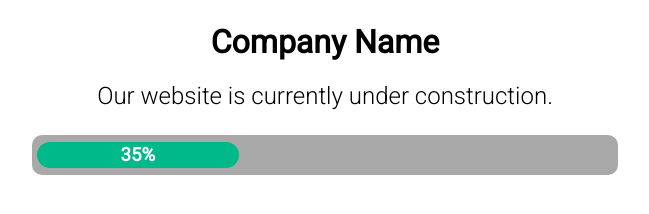
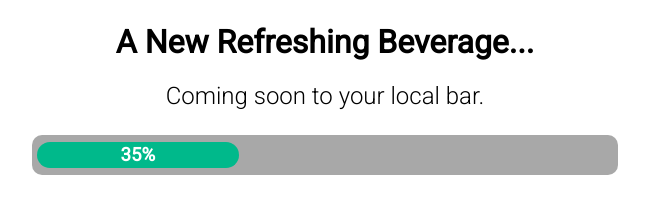
Before and after one commit to lemon-ace/lemon-ace.github.io, a plain HTML site: page index.html in a window 1280 px wide. Shown: the part 474-688 px from the top of the page, without its empty margins (315-964 px from the left). Drawn offline with Linux system fonts and the light colour scheme.

Commit message:
Update index.html

```diff
--- a/index.html
+++ b/index.html
@@ -80,8 +80,8 @@
 <body>
     <div id="main">
         <img src="logo.png" alt="Logo Image">
-        <h1>Company Name</h1>
-        <h2>Our website is currently under construction. </h2>
+        <h1>A New Refreshing Beverage...</h1>
+        <h2>Coming soon to your local bar.</h2>
         <div id="progress"><div id="fill"><div id="barpercent"><h3>35%</h3></div></div></div>
     </div>
     <link href="https://fonts.googleapis.com/css2?family=Roboto:wght@300;400&display=swap" rel="stylesheet">
```
